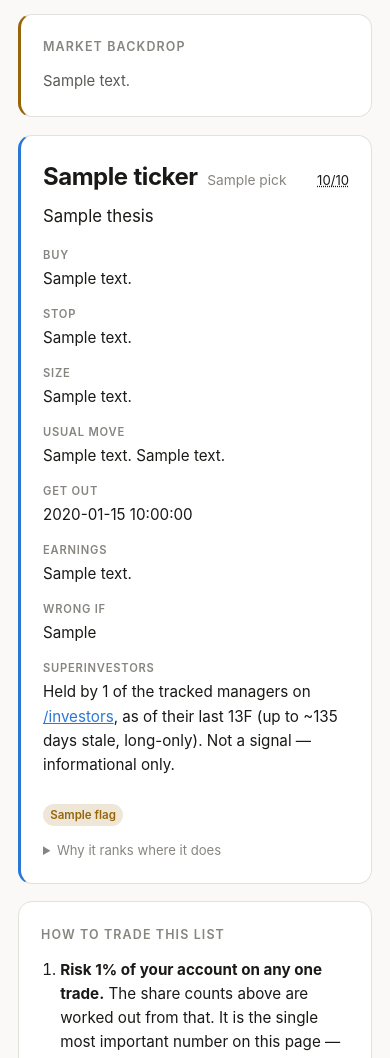
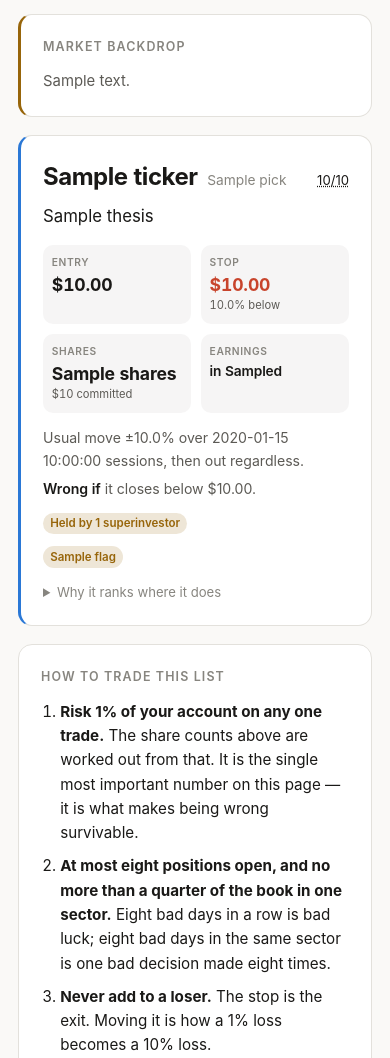
Before and after one commit to Am015-dev/StockScreener, a Flask app: template templates/today.html in a window 390 px wide. Shown: the part 457-1515 px from the top of the page. Run offline with Flask 3, Linux system fonts and the light colour scheme; the template is opened without the code that fills it: most values are stand-ins (such as "Sample title", 1, 10 or a date in 2020); some libraries are stand-ins or nearby versions.

Commit message:
Rewrite /today's pick cards: prose sentences to scannable stat chips.
Told directly after the previous round shipped: "the page is still full
of prose text horrible." That round fixed broken rendering and made
tooltips reachable on a phone; it never touched the layout itself.
Every pick card still had six full-sentence <dd> rows ("$159.08 — 6.2%
below. Anything closer and ordinary noise takes you out; this share
moves about 3.1% on an average day." for the stop row alone).

Entry/stop/shares/earnings now render as a four-chip stat grid with the
number as the primary visual weight. The sentences were not deleted —
they moved into each chip's tap tooltip (the same tap-to-open mechanism
/full got last round, now wired into /today too), so the full reasoning
is one tap away instead of forced into the primary reading path. "Usual
move" and "Wrong if" stay as short one-line captions (they are genuinely
sentences, not just a number with a unit) but trimmed from two
paragraphs to two short lines. The superinvestor holdings row collapsed
from a full sentence to a single pill with the staleness caveat moved
to its own tooltip.

Also traced why the live page showed "Priced as of 2026-08-12", two
days behind: a real but self-correcting stale-data window right after a
deploy (the boot-time fetch can land before that cycle's freshest scan
propagates; the background pollers catch up within one cycle on their
own). Confirmed the live instance had already self-corrected to
2026-08-14 by the time this was investigated. Not a defect fixed here —
it is exactly the kind of gap the previous round's freshness line was
built to make visible instead of silent, which is what let it be caught
and confirmed self-healing in the first place.

release_gate.py's three "every name carries a stop/shares/wrong-if"
checks were matching the old dl.plan markup by element and text;
updated to match the new .stat/.line structure. They correctly failed
on the first run after this change, exactly what they exist to do.
41/41 passed once updated; full Python suite (33 files) green
throughout.

Co-Authored-By: Claude Sonnet 5 <noreply@anthropic.com>
Claude-Session: https://claude.ai/code/session_01S83YHWQhzLnAWvKwu83Xo8

```diff
--- a/templates/today.html
+++ b/templates/today.html
@@ -94,6 +94,46 @@
     .bar { grid-template-columns:1fr auto; }
     .bar .track { display:none; }
   }
+
+  /* Stat chips: the entry/stop/shares/earnings numbers used to be full
+     sentences in a definition list ("$159.08 — 6.2% below. Anything
+     closer and ordinary noise takes you out; this share moves about..."),
+     which reads as a wall of prose exactly where a reader wants four
+     numbers at a glance. The sentences are not gone — they moved into
+     each chip's tap/hover tooltip (data-tip), so the full reasoning is
+     one tap away instead of forced into the primary reading path. */
+  .stats { display:grid; grid-template-columns:repeat(4,1fr); gap:.6rem;
+           margin:1rem 0 .9rem; }
+  .stat { background:color-mix(in srgb, var(--ink-3) 8%, transparent);
+          border-radius:10px; padding:.6rem .55rem; cursor:help; }
+  .stat .l { font-size:.64rem; text-transform:uppercase; letter-spacing:.06em;
+             color:var(--ink-3); font-weight:640; margin-bottom:.2rem; }
+  .stat .v { font-size:1.1rem; font-weight:700; letter-spacing:-.01em;
+             line-height:1.2; font-variant-numeric:tabular-nums; }
+  .stat .v.small { font-size:.86rem; font-weight:640; }
+  .stat .v.down { color:var(--red); }
+  .stat .sub { font-size:.7rem; color:var(--ink-2); margin-top:.1rem;
+               font-variant-numeric:tabular-nums; }
+  .line { font-size:.88rem; color:var(--ink-2); margin:0 0 .35rem; cursor:help; }
+  .line:last-of-type { margin-bottom:0; }
+  .line b { color:var(--ink); font-weight:640; }
+  @media (max-width:480px) {
+    .stats { grid-template-columns:repeat(2,1fr); }
+  }
+
+  /* Tap-to-open tooltips (see index.html for the full rationale): :hover
+     alone does not exist on a touchscreen, which is how this ever read on
+     a phone — .tip-active is toggled by the delegated click listener near
+     the bottom of this file. */
+  [data-tip] { position:relative; }
+  [data-tip]:hover::after, [data-tip]:focus::after, [data-tip].tip-active::after {
+    content:attr(data-tip); position:absolute; left:0; top:100%; z-index:30;
+    margin-top:.35rem; width:max-content; max-width:280px; white-space:normal;
+    background:var(--card); color:var(--ink); border:1px solid var(--line);
+    border-radius:10px; padding:.55rem .7rem; font-size:.8rem; line-height:1.45;
+    font-weight:400; text-align:left; box-shadow:0 6px 20px rgba(0,0,0,.18);
+    pointer-events:none;
+  }
 </style>
 
 <div class="wrap">
@@ -151,25 +191,40 @@
     </div>
     <p class="thesis">{{ p.thesis }}</p>
 
-    <dl class="plan">
-      <dt>Buy</dt><dd>{{ p.entry_text }}</dd>
-      <dt>Stop</dt><dd>{{ p.stop_text }}</dd>
-      <dt>Size</dt><dd>{{ p.size_text }}</dd>
-      <dt>Usual move</dt><dd>{{ p.typical_move_text }}
-        {%- if p.cost_text %} {{ p.cost_text }}{% endif %}</dd>
-      <dt>Get out</dt><dd>{{ p.time_stop_text }}</dd>
-      <dt>Earnings</dt><dd>{{ p.earnings_text }}</dd>
-      <dt>Wrong if</dt><dd>{{ p.wrong_if }}</dd>
-      {% if p.held_by_investors %}
-      <dt>Superinvestors</dt><dd>Held by {{ p.held_by_investors|length }} of the
-        tracked managers on <a href="/investors">/investors</a>, as of their
-        last 13F (up to ~135 days stale, long-only). Not a signal &mdash;
-        informational only.</dd>
-      {% endif %}
-    </dl>
+    <div class="stats">
+      <div class="stat" data-tip="{{ p.entry_text }}">
+        <div class="l">Entry</div>
+        <div class="v">${{ p.entry|num(2) }}</div>
+      </div>
+      <div class="stat" data-tip="{{ p.stop_text }}">
+        <div class="l">Stop</div>
+        <div class="v down">${{ p.stop|num(2) }}</div>
+        <div class="sub">{{ p.stop_pct|num(1) }}% below</div>
+      </div>
+      <div class="stat" data-tip="{{ p.size_text }}">
+        <div class="l">Shares</div>
+        <div class="v">{{ p.shares }}</div>
+        <div class="sub">${{ p.position_value|num(0) }} committed</div>
+      </div>
+      <div class="stat" data-tip="{{ p.earnings_text }}">
+        <div class="l">Earnings</div>
+        <div class="v small">{% if p.days_to_earnings is not none %}in {{ p.days_to_earnings }}d{% else %}45+ sessions{% endif %}</div>
+      </div>
+    </div>
+
+    <p class="line" data-tip="{{ p.typical_move_text }}{% if p.cost_text %} {{ p.cost_text }}{% endif %}">
+      Usual move &plusmn;{{ p.typical_move_pct|num(1) }}% over {{ p.time_stop }} sessions,
+      then out regardless.</p>
+    <p class="line" data-tip="{{ p.wrong_if }}"><b>Wrong if</b> it closes below ${{ p.stop|num(2) }}.</p>
+
+    {% if p.held_by_investors %}
+    <p style="margin:.6rem 0 0">
+      <span class="flag" data-tip="From SEC 13F filings, up to ~135 days stale and long-only. Not a signal — informational only. See /investors.">Held by {{ p.held_by_investors|length }} superinvestor{{ 's' if p.held_by_investors|length != 1 }}</span>
+    </p>
+    {% endif %}
 
     {% if p.flags %}
-    <p style="margin:.9rem 0 0">
+    <p style="margin:.6rem 0 0">
       {% for f in p.flags %}<span class="flag">{{ f }}</span>{% endfor %}</p>
     {% endif %}
 
@@ -363,6 +418,17 @@
 </div>
 
 <script>
+// Tap-to-open tooltips on the stat chips and the usual-move/wrong-if
+// lines (see index.html's /full for the same pattern) — :hover does not
+// exist on a touchscreen, which is the primary way anyone reads this
+// page, so a tap toggles the same tooltip CSS already renders on hover.
+document.addEventListener("click", (e) => {
+  const el = e.target.closest("[data-tip]");
+  const already = el && el.classList.contains("tip-active");
+  document.querySelectorAll(".tip-active").forEach(n => n.classList.remove("tip-active"));
+  if (el && !already) el.classList.add("tip-active");
+});
+
 // ---- holdings: browser-only, feeds the overlap check below ----
 const HKEY = "dipfinder_holdings_v1";
 const esc = t => String(t == null ? "" : t).replace(/[&<>"']/g,
```
Also changed, not shown: docs/review-log.md (+49 -0 lines), scripts/release_gate.py (+7 -4 lines).
